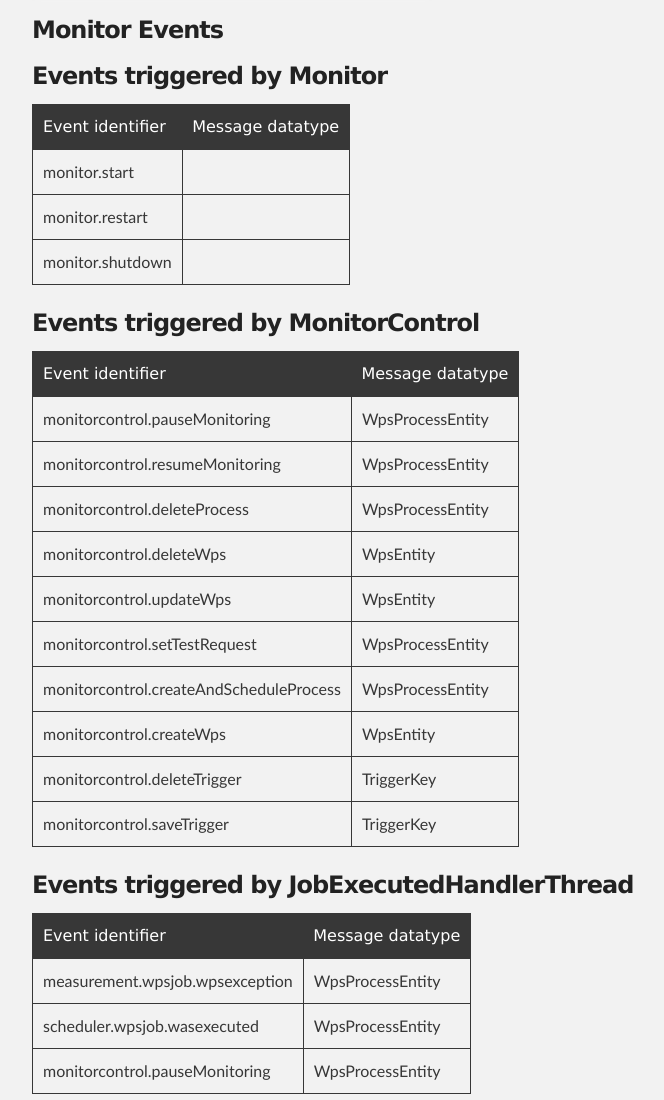
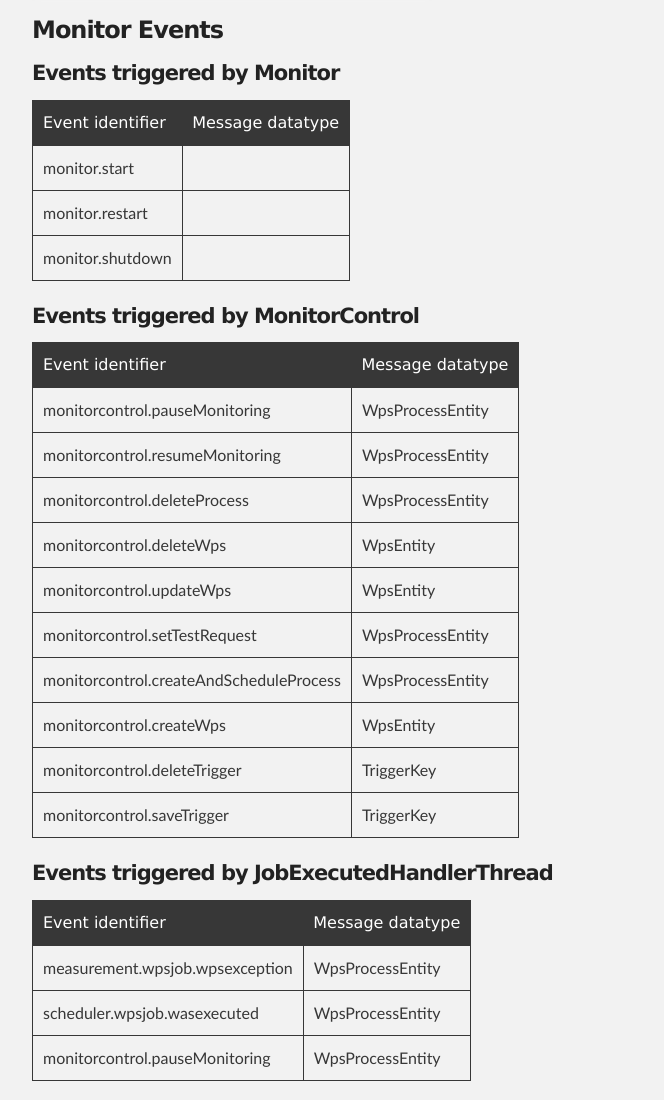
Before and after one commit to richwps/monitor, a plain HTML site: page index.html in a window 1280 px wide. Shown: the part 850-1950 px from the top of the page, without its empty margins (288-952 px from the left). Drawn offline with Linux system fonts and the light colour scheme.

Commit message:
Update index.html

```diff
--- a/index.html
+++ b/index.html
@@ -48,8 +48,8 @@
                 <p class="unchanged level-one"><a href="https://raw.githubusercontent.com/Fruchuxs/RichWPS-Monitor/master/projectfiles/softwarearchitecture.PNG" target="_blank"><img src="https://raw.githubusercontent.com/Fruchuxs/RichWPS-Monitor/master/projectfiles/softwarearchitecture.PNG" alt="Software Architecture image" style="max-width:100%;"></a></p>
                 <h3 class="unchanged level-one">
                     <a name="user-content-monitor-events" class="anchor" href="/Fruchuxs/RichWPS-Monitor/blob/master/README.md#monitor-events" aria-hidden="true"><span class="octicon octicon-link"></span></a>Monitor Events</h3>
-<h3 class="unchanged level-one">
-<a name="user-content-events-triggered-by-monitor" class="anchor" href="/Fruchuxs/RichWPS-Monitor/blob/master/README.md#events-triggered-by-monitor" aria-hidden="true"><span class="octicon octicon-link"></span></a>Events triggered by Monitor</h3>
+                <h4 class="unchanged level-one">
+                    <a name="user-content-events-triggered-by-monitor" class="anchor" href="/Fruchuxs/RichWPS-Monitor/blob/master/README.md#events-triggered-by-monitor" aria-hidden="true"><span class="octicon octicon-link"></span></a>Events triggered by Monitor</h4>
                 <table class="level-one">
                     <thead><tr>
                             <th>Event identifier</th>
@@ -70,8 +70,8 @@
                         </tr>
                     </tbody>
                 </table>
-<h3 class="unchanged level-one">
-<a name="user-content-events-triggered-by-monitorcontrol" class="anchor" href="/Fruchuxs/RichWPS-Monitor/blob/master/README.md#events-triggered-by-monitorcontrol" aria-hidden="true"><span class="octicon octicon-link"></span></a>Events triggered by MonitorControl</h3>
+                <h4 class="unchanged level-one">
+                    <a name="user-content-events-triggered-by-monitorcontrol" class="anchor" href="/Fruchuxs/RichWPS-Monitor/blob/master/README.md#events-triggered-by-monitorcontrol" aria-hidden="true"><span class="octicon octicon-link"></span></a>Events triggered by MonitorControl</h4>
                 <table class="level-one">
                     <thead><tr>
                             <th>Event identifier</th>
@@ -120,8 +120,8 @@
                         </tr>
                     </tbody>
                 </table>
-<h3 class="unchanged level-one">
-<a name="user-content-events-triggered-by-jobexecutedhandlerthread" class="anchor" href="/Fruchuxs/RichWPS-Monitor/blob/master/README.md#events-triggered-by-jobexecutedhandlerthread" aria-hidden="true"><span class="octicon octicon-link"></span></a>Events triggered by JobExecutedHandlerThread</h3>
+                <h4 class="unchanged level-one">
+                    <a name="user-content-events-triggered-by-jobexecutedhandlerthread" class="anchor" href="/Fruchuxs/RichWPS-Monitor/blob/master/README.md#events-triggered-by-jobexecutedhandlerthread" aria-hidden="true"><span class="octicon octicon-link"></span></a>Events triggered by JobExecutedHandlerThread</h4>
                 <table class="level-one">
                     <thead><tr>
                             <th>Event identifier</th>
```
Lines whose indentation alone changed are shown as unchanged.
